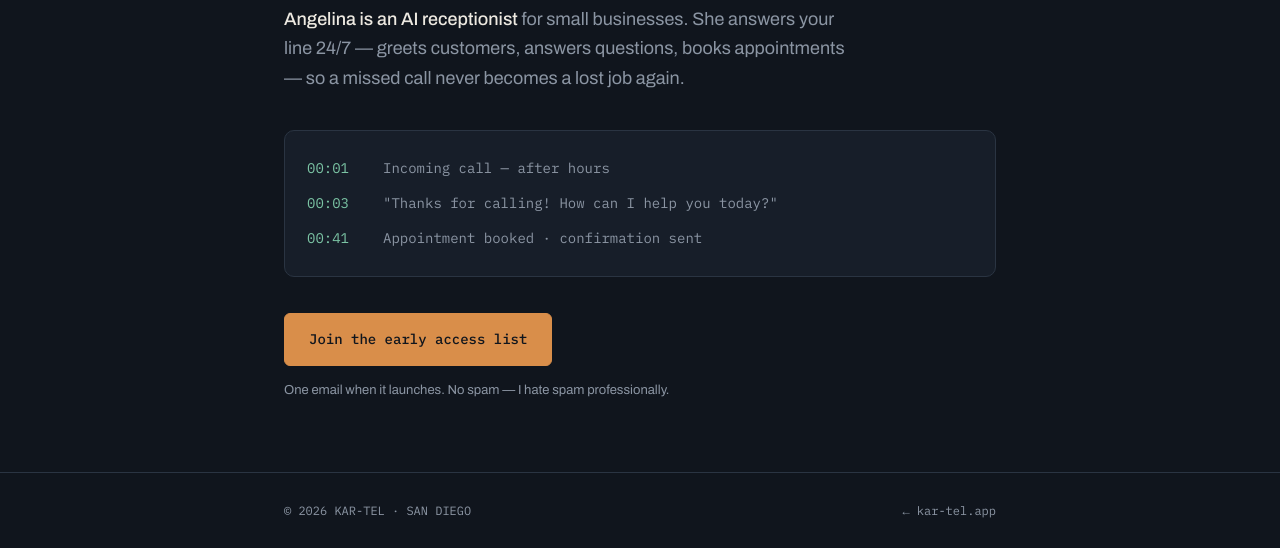
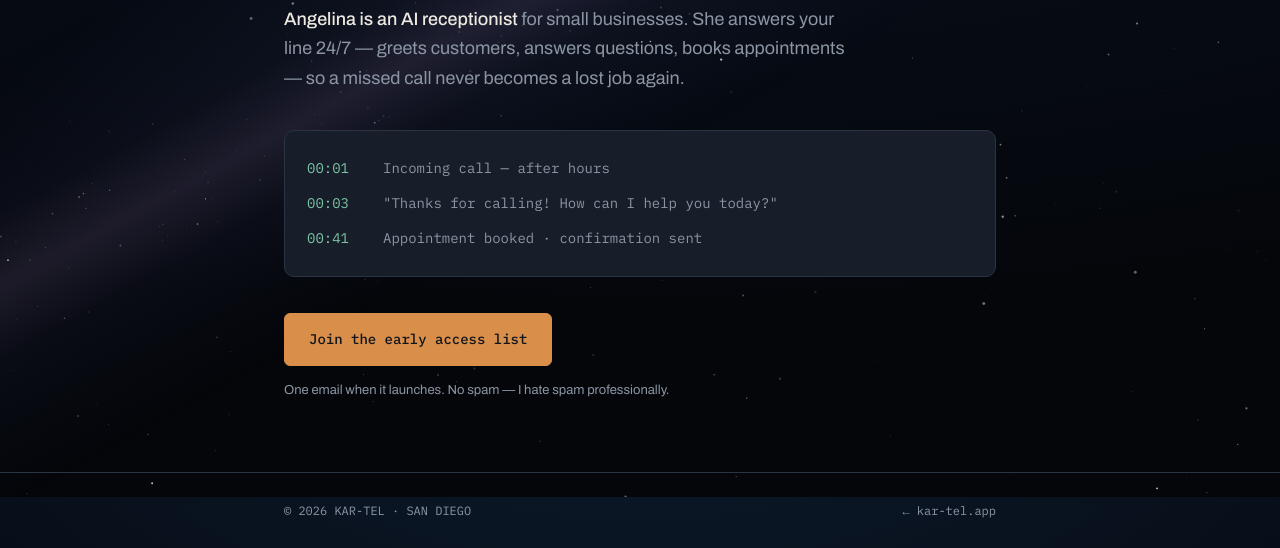
Before and after one commit to Egyptian-Magician/Kareem-s-Telecommunications-website, a plain HTML site: page public/angelina/index.html in a window 1280 px wide. Shown: the part 303-851 px from the top of the page. Drawn offline with Linux system fonts and the light colour scheme; a web font is replaced by a local one.

Commit message:
Add deep-space starfield + Milky Way background (canvas, no external assets)
- New /js/space-bg.js: fixed-canvas starfield with a soft Milky Way band and
  gentle twinkle; respects prefers-reduced-motion (static when reduced)
- Deep-space gradient behind all content; body made transparent to show it
- One-line swap to a real desk photo later via BG_IMAGE (put file in /img/)
- Included (deferred) on index, web-design, and angelina

```diff
--- a/public/angelina/index.html
+++ b/public/angelina/index.html
@@ -83,6 +83,8 @@
   </div>
 </footer>
 
+<!-- deep-space background (swap to a desk photo via /js/space-bg.js) -->
+<script src="/js/space-bg.js" defer></script>
 <!-- analytics + ad tracking (inert until IDs are set in /js/track.js) -->
 <script src="/js/track.js" defer></script>
 
--- /dev/null
+++ b/public/js/space-bg.js
@@ -0,0 +1,120 @@
+/* ============================================================================
+   Kar-Tel space background — deep space + stars + a Milky Way band.
+   Self-contained: no images, no external requests. Injected on every page.
+   ----------------------------------------------------------------------------
+   SWAP TO YOUR DESK PHOTO later:
+     1. Put the photo at  public/img/desk.jpg  (any name/format).
+     2. Set BG_IMAGE below to  '/img/desk.jpg'  and redeploy.
+   When BG_IMAGE is set, the photo becomes the fixed background (with a dark
+   wash so text stays readable) and the starfield is skipped automatically.
+   ========================================================================== */
+(function () {
+  var BG_IMAGE = '';   // '' = animated starfield ·  '/img/desk.jpg' = use a photo
+
+  // ---- base page styling (deep-space gradient behind everything) ----------
+  var css = document.createElement('style');
+  css.textContent =
+    'html{background:radial-gradient(ellipse 130% 90% at 50% -12%,#0c1a2b 0%,#070d17 48%,#04060a 100%) fixed;}' +
+    'body{background:transparent !important;}' +
+    '#space-bg{position:fixed;inset:0;width:100%;height:100%;z-index:-1;pointer-events:none;}';
+  document.head.appendChild(css);
+
+  // ---- photo mode ---------------------------------------------------------
+  if (BG_IMAGE) {
+    document.documentElement.style.background =
+      'linear-gradient(rgba(4,6,10,.64),rgba(4,6,10,.64)), url("' + BG_IMAGE +
+      '") center center / cover fixed no-repeat';
+    return;
+  }
+
+  // ---- starfield mode -----------------------------------------------------
+  var canvas = document.createElement('canvas');
+  canvas.id = 'space-bg';
+  canvas.setAttribute('aria-hidden', 'true');
+  (document.body || document.documentElement).appendChild(canvas);
+  var ctx = canvas.getContext('2d');
+
+  var reduce = window.matchMedia && window.matchMedia('(prefers-reduced-motion:reduce)').matches;
+  var DPR = Math.min(window.devicePixelRatio || 1, 2);
+  var W = 0, H = 0, stars = [], band = [], raf, resizeTimer;
+  var ANGLE = -0.5; // radians — tilt of the Milky Way band
+
+  function rnd(a, b) { return a + Math.random() * (b - a); }
+  function gauss() { return (Math.random() + Math.random() + Math.random() - 1.5) / 1.5; }
+
+  function build() {
+    W = window.innerWidth; H = window.innerHeight;
+    canvas.width = W * DPR; canvas.height = H * DPR;
+    canvas.style.width = W + 'px'; canvas.style.height = H + 'px';
+    ctx.setTransform(DPR, 0, 0, DPR, 0, 0);
+
+    // scattered field
+    stars = [];
+    var count = Math.min(420, Math.round(W * H / 4200));
+    for (var i = 0; i < count; i++) {
+      stars.push({
+        x: Math.random() * W, y: Math.random() * H,
+        r: Math.random() * Math.random() * 1.4 + 0.2,
+        a: rnd(0.25, 0.9), tw: rnd(0.6, 2.2), ph: Math.random() * 6.283,
+        c: Math.random() < 0.12 ? (Math.random() < 0.5 ? '#bcd3ff' : '#ffd9b0') : '#ffffff'
+      });
+    }
+    // denser faint stars clustered along the band
+    band = [];
+    var bcount = Math.min(320, Math.round(W * H / 5600));
+    for (var j = 0; j < bcount; j++) {
+      var cx = Math.random() * W;
+      var cy = H * 0.30 + Math.tan(ANGLE) * (cx - W * 0.5) + gauss() * H * 0.15;
+      band.push({ x: cx, y: cy, r: Math.random() * 0.9 + 0.15, a: rnd(0.1, 0.5), tw: rnd(0.5, 1.8), ph: Math.random() * 6.283 });
+    }
+  }
+
+  function haze() {
+    ctx.save();
+    ctx.translate(W * 0.5, H * 0.30);
+    ctx.rotate(ANGLE);
+    var w = W * 1.7, h = H * 0.5;
+    var g = ctx.createLinearGradient(0, -h / 2, 0, h / 2);
+    g.addColorStop(0, 'rgba(80,90,160,0)');
+    g.addColorStop(0.5, 'rgba(120,110,185,0.10)');
+    g.addColorStop(1, 'rgba(80,90,160,0)');
+    ctx.fillStyle = g; ctx.fillRect(-w / 2, -h / 2, w, h);
+    var g2 = ctx.createLinearGradient(0, -h * 0.16, 0, h * 0.16);
+    g2.addColorStop(0, 'rgba(170,140,190,0)');
+    g2.addColorStop(0.5, 'rgba(185,150,195,0.08)');
+    g2.addColorStop(1, 'rgba(170,140,190,0)');
+    ctx.fillStyle = g2; ctx.fillRect(-w / 2, -h * 0.16, w, h * 0.32);
+    ctx.restore();
+  }
+
+  function frame(ts) {
+    var time = (ts || 0) / 1000, i, s, a;
+    ctx.clearRect(0, 0, W, H);
+    haze();
+    for (i = 0; i < band.length; i++) {
+      s = band[i];
+      a = s.a * (reduce ? 1 : (0.7 + 0.3 * Math.sin(time * s.tw + s.ph)));
+      ctx.globalAlpha = a; ctx.fillStyle = '#dfe8ff';
+      ctx.beginPath(); ctx.arc(s.x, s.y, s.r, 0, 6.283); ctx.fill();
+    }
+    for (i = 0; i < stars.length; i++) {
+      s = stars[i];
+      a = s.a * (reduce ? 1 : (0.6 + 0.4 * Math.sin(time * s.tw + s.ph)));
+      ctx.globalAlpha = a; ctx.fillStyle = s.c;
+      ctx.beginPath(); ctx.arc(s.x, s.y, s.r, 0, 6.283); ctx.fill();
+    }
+    ctx.globalAlpha = 1;
+    if (!reduce) raf = requestAnimationFrame(frame);
+  }
+
+  function start() {
+    build();
+    if (reduce) { frame(0); }
+    else { cancelAnimationFrame(raf); raf = requestAnimationFrame(frame); }
+  }
+
+  window.addEventListener('resize', function () {
+    clearTimeout(resizeTimer); resizeTimer = setTimeout(start, 200);
+  });
+  start();
+})();
```
Also changed, not shown: public/index.html (+2 -0 lines), public/web-design/index.html (+2 -0 lines).
